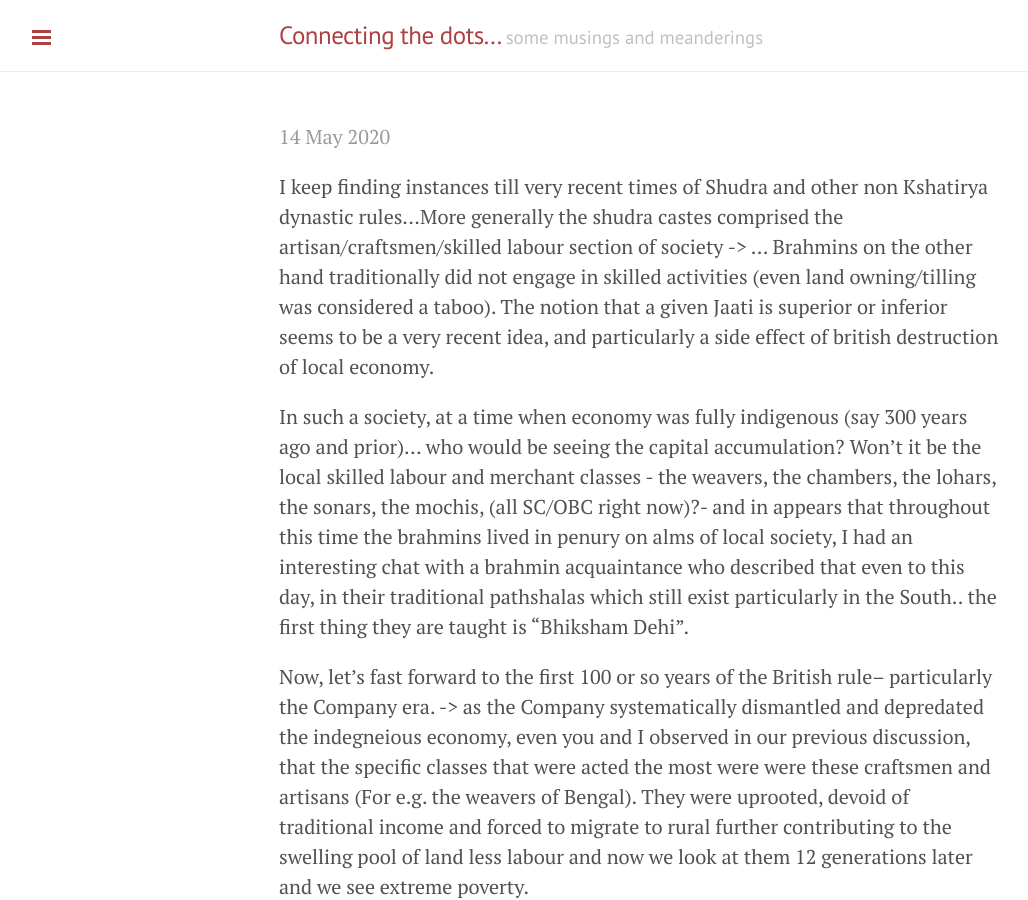
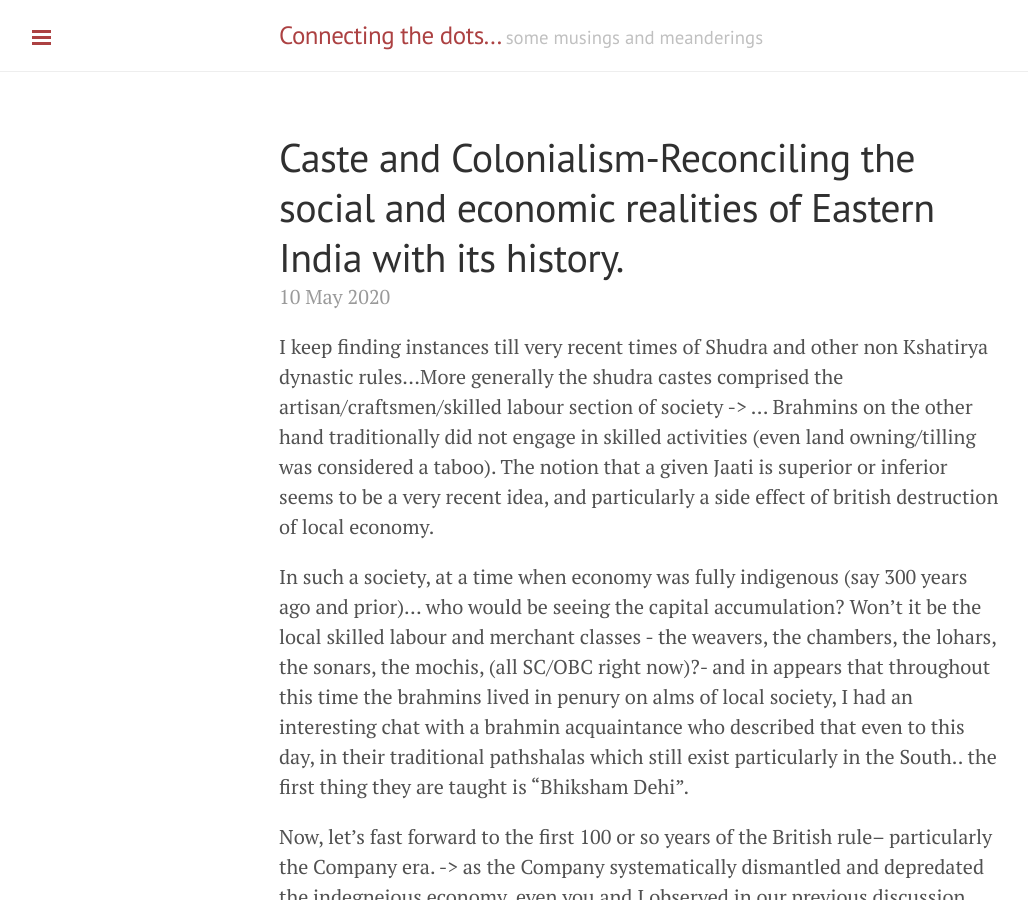
Before and after one commit to auag92/blog, a Jekyll site: the page built from _posts/2020-05-10-zamindari.md, in a window 1280 px wide and 900 px high. Shown: the whole window, without its empty margins (1-1029 px from the left). Built offline with Jekyll 4.4.1, drawn with Linux system fonts in a browser that asks for light colours; our own code applies the rules of GitHub Pages for plain Markdown files; comment, search, counter and statistics services are not loaded; some of the changed text lies outside the part shown.

Commit message:
zamindari

```diff
--- a/_posts/2020-05-14-zamindari.md
+++ b/_posts/2020-05-10-zamindari.md
@@ -1,6 +1,6 @@
 ---
 layout: post
-title: Caste and Colonialism: Reconciling the current social and economic realities of East India with its history.
+title: Caste and Colonialism-Reconciling the social and economic realities of Eastern India with its history.
 comments: True
 published: True
 ---
```
